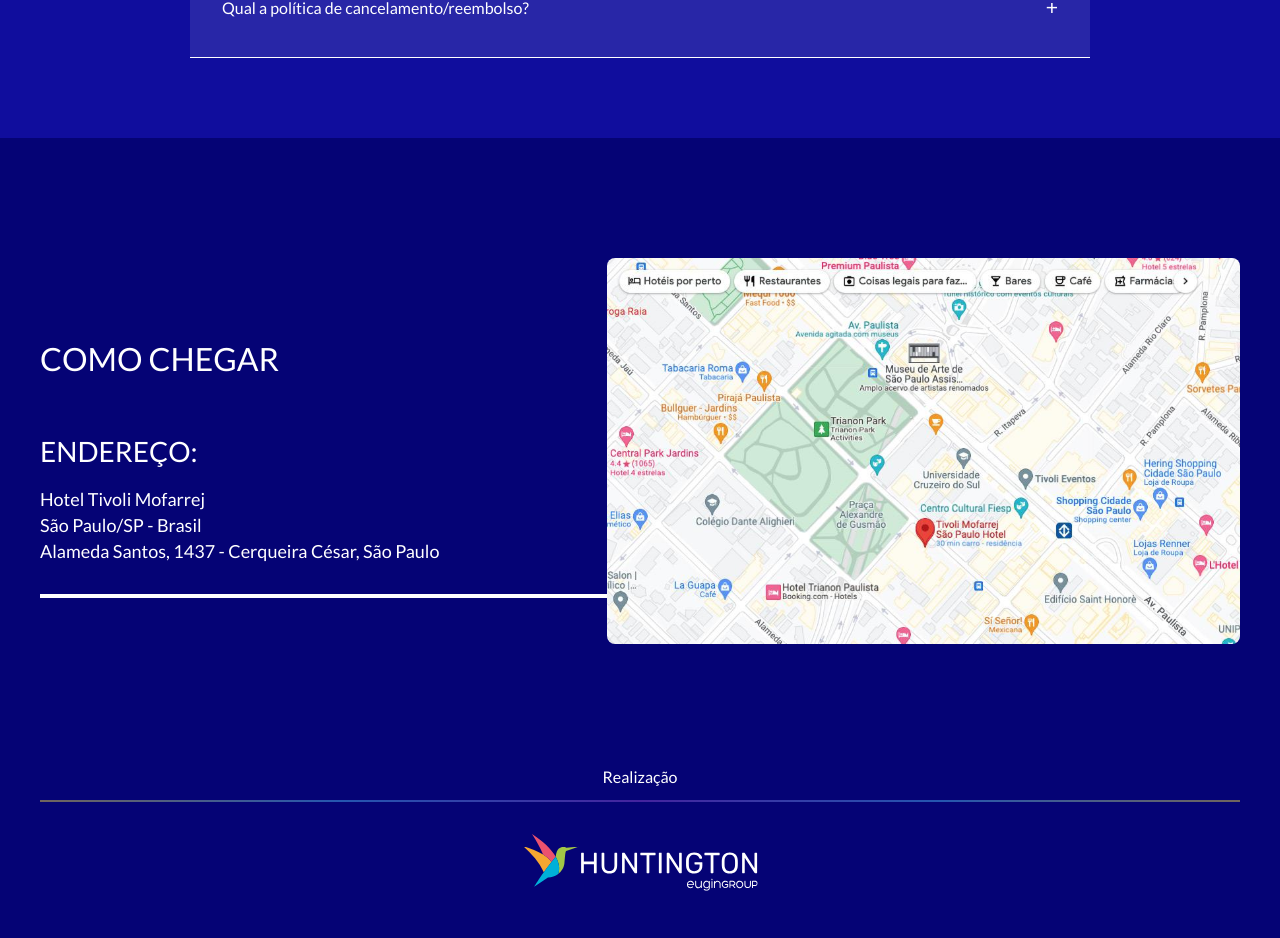
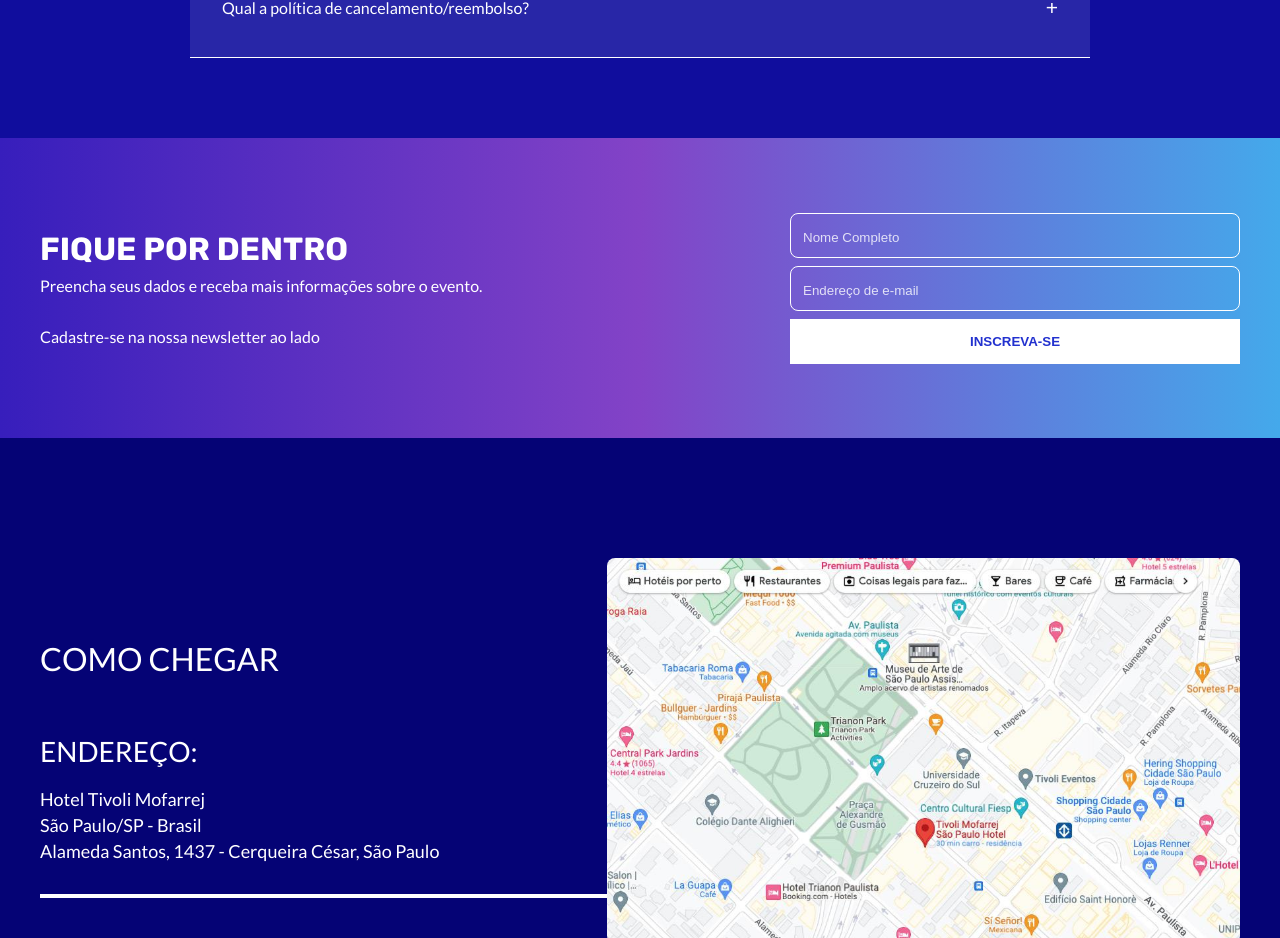
Before and after one commit to JJoaoAugusto/Teste-Wicomm-LP, a React (Vite) app in the folder my-react-app/: page / in a window 1280 px wide. Shown: the part 7839-8777 px from the top of the page. Built offline with nearby package versions, Linux system fonts and the light colour scheme.

Commit message:
Create EmailSection and advancing in the style

```diff
--- /dev/null
+++ b/my-react-app/src/pages/HomePage/Main/EmailSection/index.tsx
@@ -0,0 +1,40 @@
+import { StyledSection } from "./style";
+
+export const EmailSection = () => {
+  return (
+    <StyledSection>
+      <article className="email">
+        <div className="email__info">
+          <div className="email__info-title">
+            <h1 className="title__3">FIQUE POR DENTRO</h1>
+            <p className="text__3">
+              Preencha seus dados e receba mais informações sobre o evento.
+            </p>
+          </div>
+          <p className="text__3">Cadastre-se na nossa newsletter ao lado</p>
+        </div>
+        <div className="email__aside">
+          <fieldset className="email__aside-fieldset">
+            <input
+              type="text"
+              name="name"
+              id="name"
+              placeholder="Nome Completo"
+              className="email__aside-input"
+            />
+          </fieldset>
+          <fieldset className="email__aside-fieldset">
+            <input
+              type="email"
+              name="email"
+              id="email"
+              placeholder="Endereço de e-mail"
+              className="email__aside-input"
+            />
+          </fieldset>
+          <button className="email__aside-button">INSCREVA-SE</button>
+        </div>
+      </article>
+    </StyledSection>
+  );
+};
--- /dev/null
+++ b/my-react-app/src/pages/HomePage/Main/EmailSection/style.ts
@@ -0,0 +1,83 @@
+import styled from "styled-components";
+
+export const StyledSection = styled.section`
+  display: flex;
+  flex-direction: column;
+  justify-content: center;
+  align-items: center;
+
+  width: 100%;
+  height: 300px;
+
+  background: linear-gradient(
+    to right,
+    rgba(55, 30, 188, 1),
+    rgba(131, 67, 199, 1),
+    rgba(68, 169, 235, 1)
+  );
+
+  .email {
+    display: flex;
+    flex-direction: row;
+    justify-content: space-between;
+    align-items: center;
+
+    width: 100%;
+    max-width: 1200px;
+  }
+
+  .email__info {
+    display: flex;
+    flex-direction: column;
+    justify-content: center;
+    align-items: start;
+
+    gap: 32px;
+  }
+
+  .email__info-title {
+    display: flex;
+    flex-direction: column;
+    justify-content: center;
+    align-items: start;
+
+    gap: 8px;
+  }
+
+  .email__aside {
+    display: flex;
+    flex-direction: column;
+    justify-content: center;
+    align-items: center;
+
+    width: 100%;
+    max-width: 450px;
+    gap: 8px;
+  }
+
+  .email__aside-fieldset {
+    width: 100%;
+    padding: 12px;
+
+    border: 1px solid var(--white);
+    border-radius: 8px;
+  }
+
+  .email__aside-input::placeholder {
+    color: var(--white);
+    opacity: 0.8;
+  }
+
+  .email__aside-button {
+    width: 100%;
+    height: 45px;
+
+    background-color: var(--white);
+    color: var(--blue-light);
+
+    border: none;
+    font-weight: bold;
+
+    cursor: pointer;
+  }
+`;
--- a/my-react-app/src/pages/HomePage/Main/index.tsx
+++ b/my-react-app/src/pages/HomePage/Main/index.tsx
@@ -1,6 +1,7 @@
 import { AboutSection } from "./AboutSection";
 import { AddressSection } from "./AddressSection";
 import { ComissionSection } from "./ComissionSection";
+import { EmailSection } from "./EmailSection";
 import { FaqSection } from "./FaqSection";
 import { ScheduleSection } from "./ScheduleSection";
 import { SpeakersSection } from "./SpeakersSection";
@@ -15,6 +16,7 @@
       <ScheduleSection />
       <ComissionSection />
       <FaqSection />
+      <EmailSection />
       <AddressSection />
       <SponsorsSection />
     </StyledMain>
```
